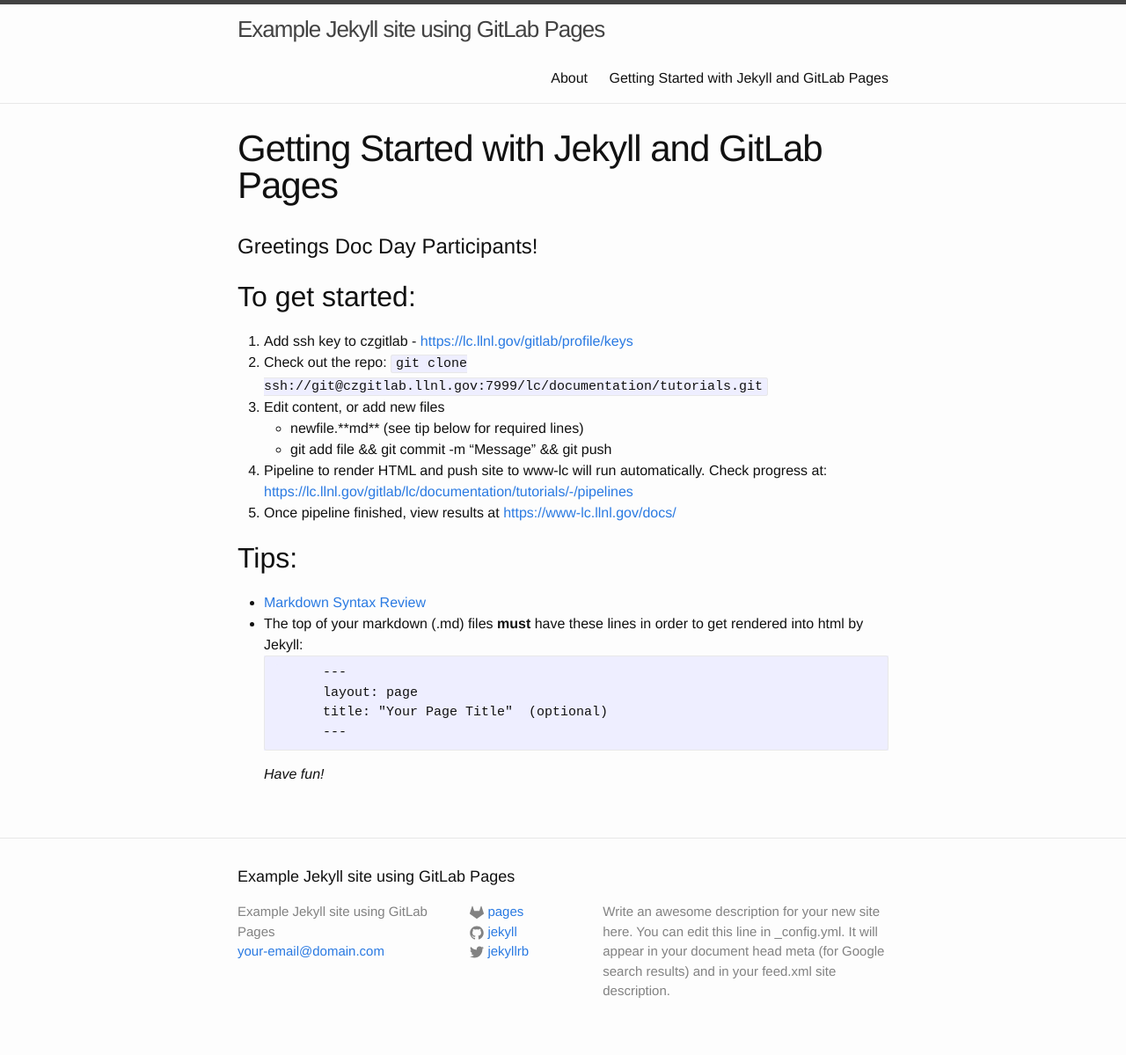
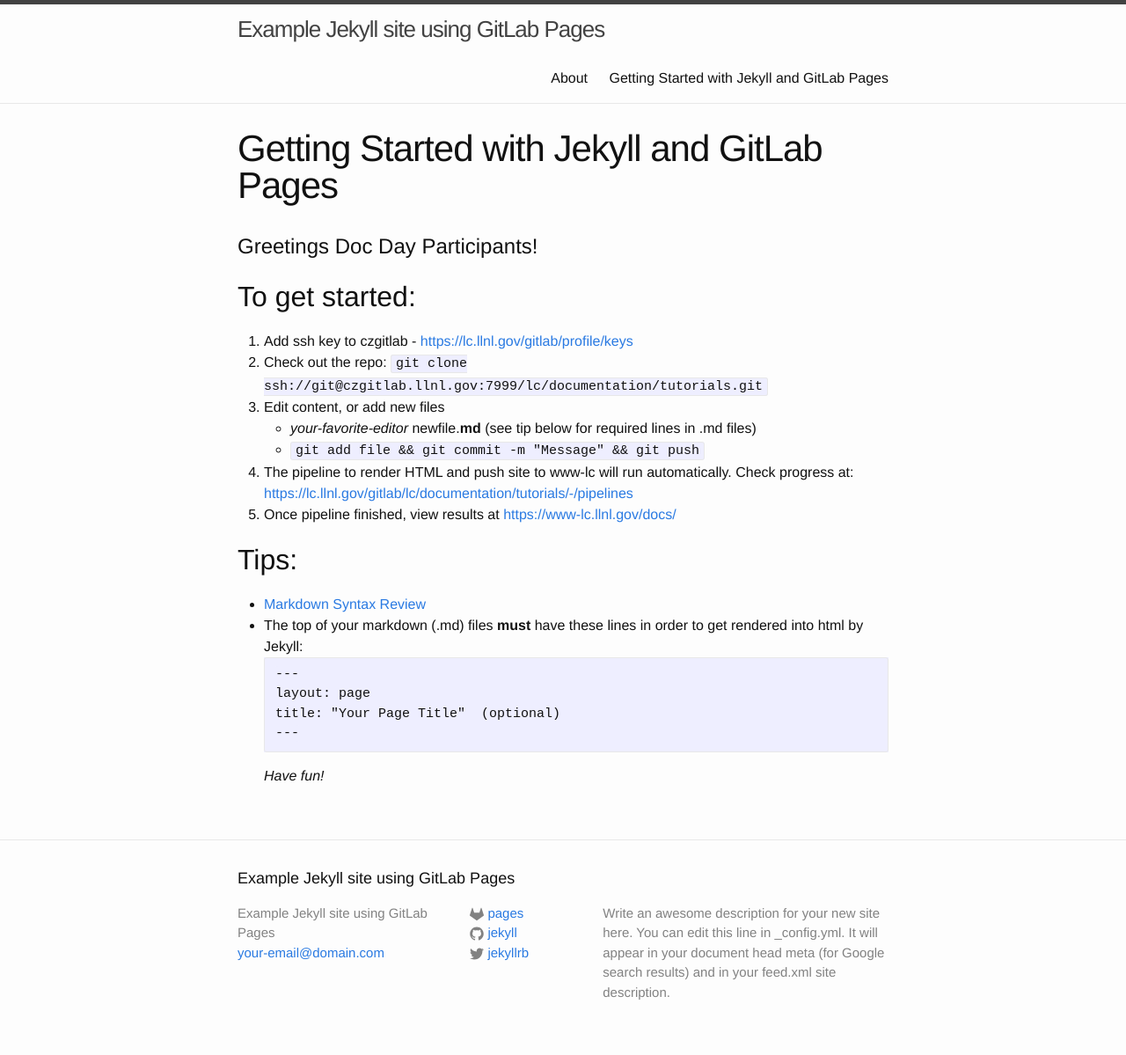
Before and after one commit to LLNL/HPC-Tutorials, a Jekyll site: the page built from long6/index.md, in a window 1280 px wide. Shown: the whole page at 88% size. Built offline with Jekyll 4.4.1, drawn with Linux system fonts in a browser that asks for light colours.

Commit message:
Fix details in help page

````diff
--- a/long6/index.md
+++ b/long6/index.md
@@ -13,9 +13,9 @@
 1. Check out the repo:
 `git clone ssh://git@czgitlab.llnl.gov:7999/lc/documentation/tutorials.git`
 2. Edit content, or add new files
-    - <your-favorite-editor> newfile.**md**  (see tip below for required lines)
-    - git add file && git commit -m "Message" && git push
-3. Pipeline to render HTML and push site to www-lc will run automatically. Check progress at:
+    - *your-favorite-editor* newfile.**md**  (see tip below for required lines in .md files)
+    - `git add file && git commit -m "Message" && git push`
+3. The pipeline to render HTML and push site to www-lc will run automatically. Check progress at:
 [https://lc.llnl.gov/gitlab/lc/documentation/tutorials/-/pipelines](https://lc.llnl.gov/gitlab/lc/documentation/tutorials/-/pipelines)
 4. Once pipeline finished, view results at [https://www-lc.llnl.gov/docs/](https://www-lc.llnl.gov/docs/)
 
@@ -24,9 +24,9 @@
 * [Markdown Syntax Review](https://www.markdownguide.org/basic-syntax/)
 * The top of your markdown (.md) files **must** have these lines in order to get rendered into html by Jekyll:
 ```
-		---
-		layout: page
-		title: "Your Page Title"  (optional)
-		---
+---
+layout: page
+title: "Your Page Title"  (optional)
+---
 ```
 *Have fun!*
````
